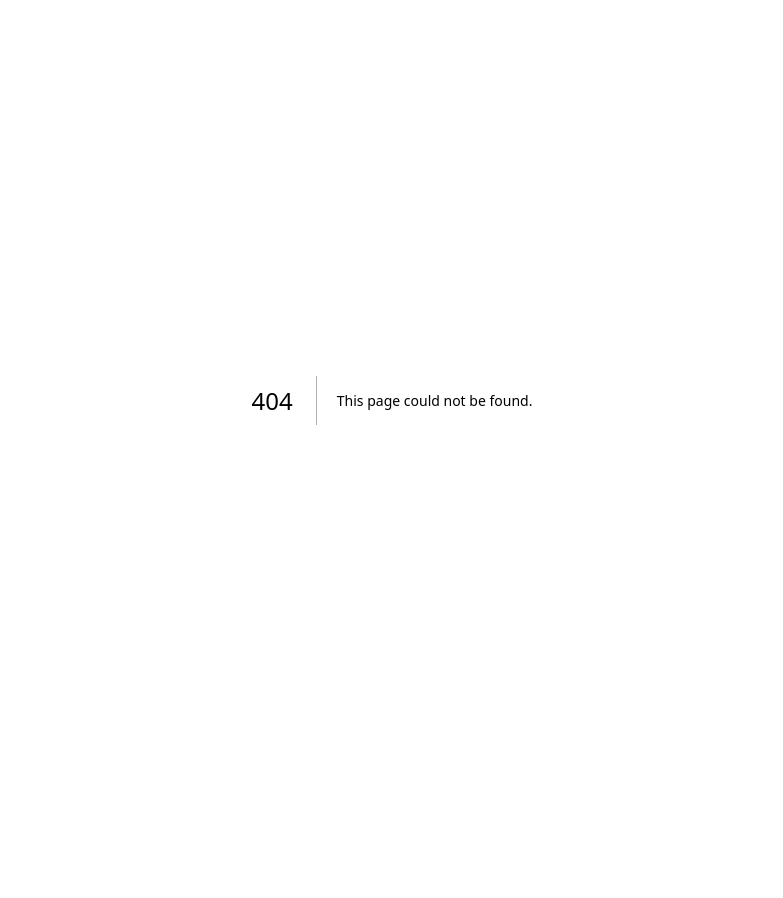
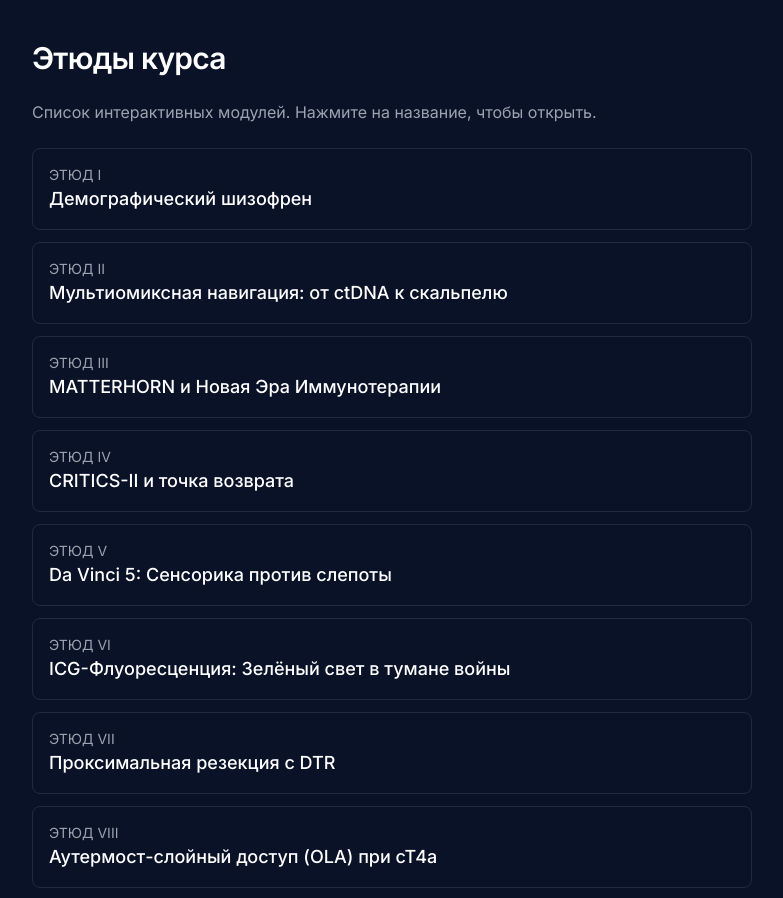
Before and after one commit to Serg2206/gastric-cancer-platform-2026s, a Next.js app: page /etudes in a window 1280 px wide. Before the commit this address had no page. Shown: the top 898 px of the page, without its empty margins (248-1031 px from the left). Before the commit the page ends 800 px from the top, so only its background shows below. Built offline with nearby package versions, Linux system fonts and the light colour scheme.

Commit message:
fix: make etudes catalog static

```diff
--- /dev/null
+++ b/src/app/etudes/page.tsx
@@ -0,0 +1,38 @@
+const etudes = [
+  { slug: 'etude-1', title: 'ЭТЮД I', name: 'Демографический шизофрен' },
+  { slug: 'etude-2', title: 'ЭТЮД II', name: 'Мультиомиксная навигация: от ctDNA к скальпелю' },
+  { slug: 'etude-3', title: 'ЭТЮД III', name: 'MATTERHORN и Новая Эра Иммунотерапии' },
+  { slug: 'etude-4', title: 'ЭТЮД IV', name: 'CRITICS-II и точка возврата' },
+  { slug: 'etude-5', title: 'ЭТЮД V', name: 'Da Vinci 5: Сенсорика против слепоты' },
+  { slug: 'etude-6', title: 'ЭТЮД VI', name: 'ICG-Флуоресценция: Зелёный свет в тумане войны' },
+  { slug: 'etude-7', title: 'ЭТЮД VII', name: 'Проксимальная резекция с DTR' },
+  { slug: 'etude-8', title: 'ЭТЮД VIII', name: 'Аутермост-слойный доступ (OLA) при cT4a' },
+  { slug: 'etude-9', title: 'ЭТЮД IX', name: 'PIPAC и HIPEC: Химия под давлением' },
+  { slug: 'etude-10', title: 'ЭТЮД X', name: 'Симуляционная революция и Манифест Хирурга' },
+  { slug: 'etude-11', title: 'ЭТЮД XI', name: 'MDT 2.0: От совещания к коллективному разуму' },
+  { slug: 'etude-12', title: 'ЭТЮД XII', name: 'Патоморфоз как пророчество' },
+];
+
+export default function EtudesPage() {
+  return (
+    <main className="mx-auto max-w-3xl px-6 py-10 space-y-6">
+      <h1 className="text-3xl font-semibold tracking-tight">Этюды курса</h1>
+      <p className="text-gray-400">
+        Список интерактивных модулей. Нажмите на название, чтобы открыть.
+      </p>
+      <ul className="space-y-3">
+        {etudes.map((item) => (
+          <li key={item.slug}>
+            <a
+              href={`/etudes/${item.slug}`}
+              className="block rounded-lg border border-white/10 p-4 transition hover:border-white/30 hover:bg-white/5"
+            >
+              <div className="text-sm text-gray-400">{item.title}</div>
+              <div className="text-lg font-medium">{item.name}</div>
+            </a>
+          </li>
+        ))}
+      </ul>
+    </main>
+  );
+}
```
